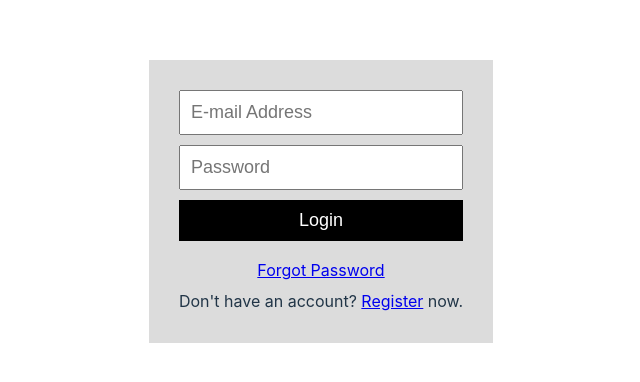
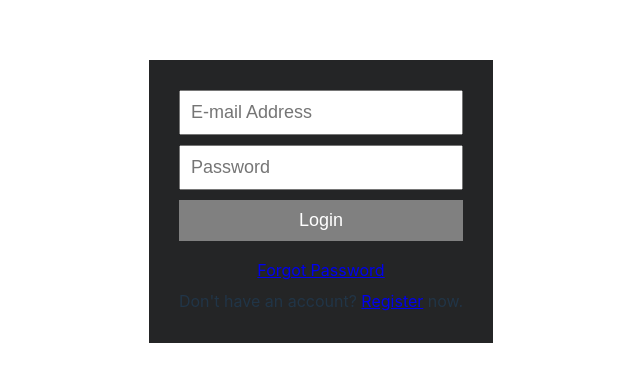
Before and after one commit to TOBB-ETU-CS-Community/etuScore, a React (Create React App) app: page / in a window 1280 px wide. Shown: the part 202-584 px from the top of the page, without its empty margins (319-959 px from the left). Built offline with nearby package versions, Linux system fonts and the light colour scheme; no server answers.

Commit message:
little css changes for login page and index.css

```diff
--- a/src/components/Login.css
+++ b/src/components/Login.css
@@ -9,8 +9,8 @@
     display: flex;
     flex-direction: column;
     text-align: center;
-    background-color: #dcdcdc;
     padding: 30px;
+    background-color: #242526;
   }
   .login__textBox {
     padding: 10px;
@@ -23,7 +23,7 @@
     margin-bottom: 10px;
     border: none;
     color: white;
-    background-color: black;
+    background-color: grey;
   }
   .login__google {
     background-color: #4285f4;
--- a/src/components/Register.css
+++ b/src/components/Register.css
@@ -9,8 +9,9 @@
     display: flex;
     flex-direction: column;
     text-align: center;
-    background-color: #dcdcdc;
     padding: 30px;
+    background-color: #242526;
+
   }
   .register__textBox {
     padding: 10px;
@@ -23,7 +24,7 @@
     margin-bottom: 10px;
     border: none;
     color: white;
-    background-color: black;
+    background-color: grey;
   }
   .register__google {
     background-color: #4285f4;
--- a/src/components/Reset.css
+++ b/src/components/Reset.css
@@ -9,8 +9,9 @@
     display: flex;
     flex-direction: column;
     text-align: center;
-    background-color: #dcdcdc;
     padding: 30px;
+    background-color: #242526;
+
   }
   .reset__textBox {
     padding: 10px;
@@ -23,7 +24,7 @@
     margin-bottom: 10px;
     border: none;
     color: white;
-    background-color: black;
+    background-color: grey;
   }
   .reset div {
     margin-top: 7px;
--- a/src/index.css
+++ b/src/index.css
@@ -5,7 +5,7 @@
 
   color-scheme: light dark;
   color: rgba(255, 255, 255, 0.87);
-  background-color: #242424;
+  background-color: #171717;
 
   font-synthesis: none;
   text-rendering: optimizeLegibility;
```
